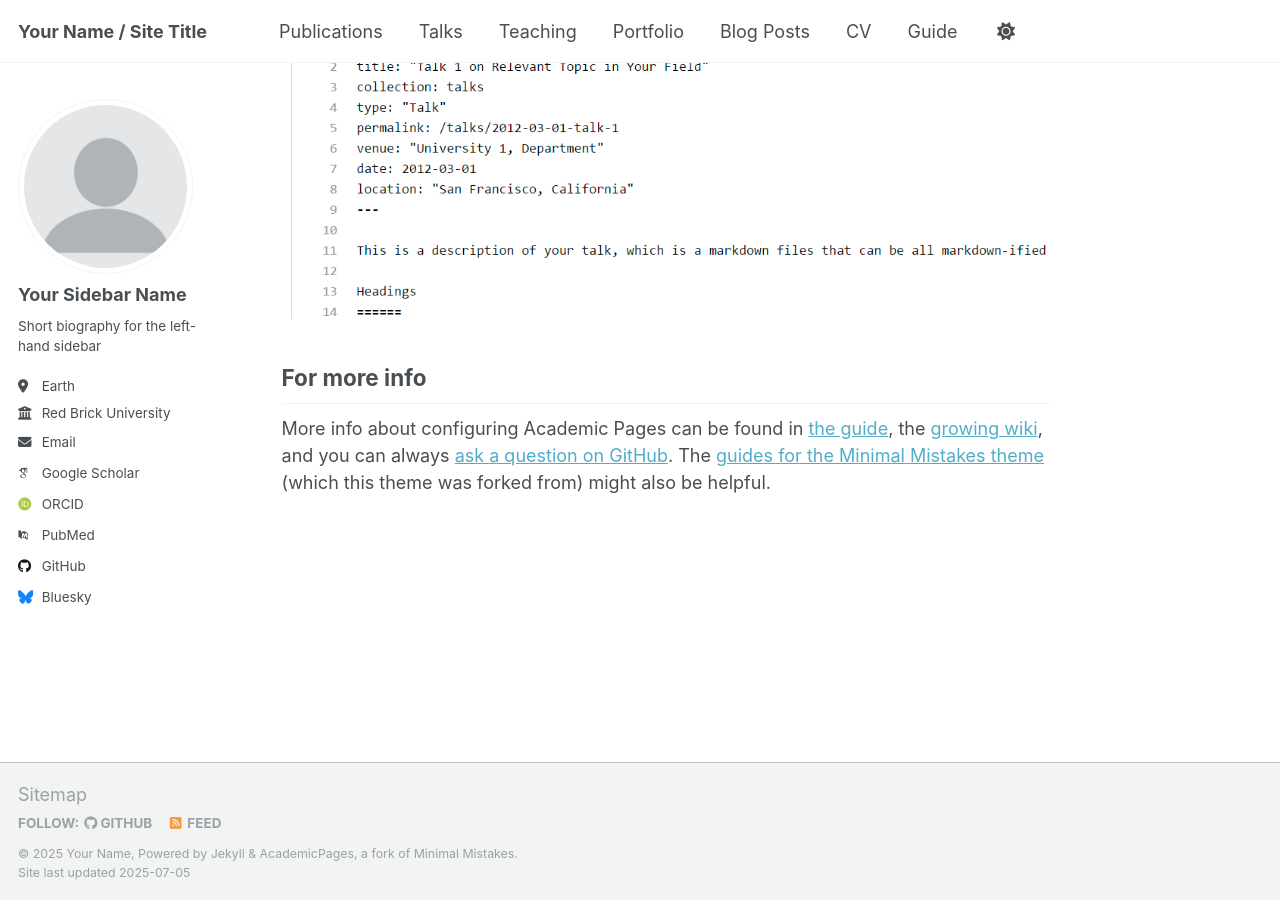
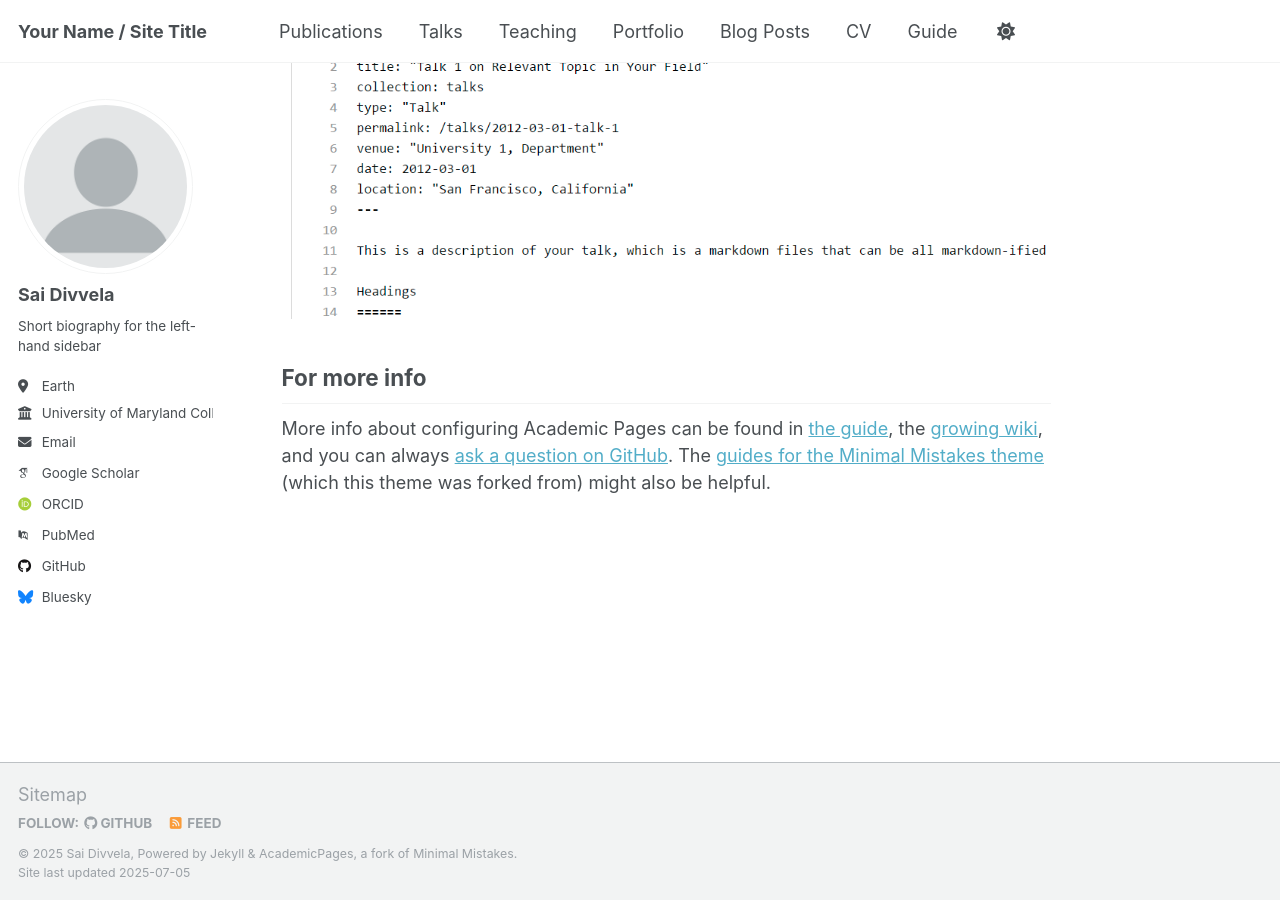
Before and after one commit to TheDeveloper101/thedeveloper101.github.io, a Jekyll site: the page built from _pages/about.md, in a window 1280 px wide and 900 px high, scrolled down 2880 px. Built offline with Jekyll 4.4.1, drawn with Linux system fonts in a browser that asks for light colours; some web fonts are replaced; a script that is not in the unit is left out.

Commit message:
Update _config.yml

```diff
--- a/_config.yml
+++ b/_config.yml
@@ -11,11 +11,11 @@ locale                   : "en-US"
 site_theme               : "default"
 title                    : "Your Name / Site Title"
 title_separator          : "-"
-name                     : &name "Your Name"
-description              : &description "personal description"
-url                      : https://academicpages.github.io # the base hostname & protocol for your site e.g. "https://[your GitHub username].github.io" or if you already have some other page hosted on Github then use "https://[your GitHub username].github.io/[Your Repo Name]"
+name                     : &name "Sai Divvela"
+description              : &description "Undergraduate student at University of Maryland College Park. Double majoring in Computer Science and Mathematics. Interested in programming language theory, and it's applications."
+url                      : https://thedeveloper101.github.io # the base hostname & protocol for your site e.g. "https://[your GitHub username].github.io" or if you already have some other page hosted on Github then use "https://[your GitHub username].github.io/[Your Repo Name]"
 baseurl                  : "" # the subpath of your site, e.g. "/blog"
-repository               : "academicpages/academicpages.github.io"
+repository               : "thedeveloper101/thedeveloper101.github.io"
 
 # Site Author - The following control what appear as part of the author content on the side bar.
 #               If a field is blank the icon and link will not appear, otherwise it will be shown.
@@ -23,13 +23,13 @@ repository               : "academicpages/academicpages.github.io"
 author:
   # Biographic information
   avatar           : "profile.png"
-  name             : "Your Sidebar Name"
+  name             : "Sai Divvela"
   pronouns         : # example: "she/her"
   bio              : "Short biography for the left-hand sidebar"
   location         : "Earth"
-  employer         : "Red Brick University"
+  employer         : "University of Maryland College Park"
   uri              : # URL
-  email            : "none@example.org"
+  email            : "sdivvela@terpmail.umd.edu"
 
   # Academic websites
   academia         : # URL
@@ -46,13 +46,13 @@ author:
   bitbucket        : # Username - Update with your username on the site
   codepen          : # Username
   dribbble         : # Username
-  github           : "academicpages"
+  github           : "TheDeveloper101"
   kaggle           : # Username
   stackoverflow    : # User number or user number and name (i.e., use "1" or "1/jeff-atwood")
 
   # Social media
   artstation       : # Username
-  bluesky          : "bsky.app" # Replace this with you Bluesky username
+  bluesky          : "sdivvela.bsky.social" # Replace this with you Bluesky username
   facebook         : # Username
   flickr           : # Username
   foursquare       : # Username
```
